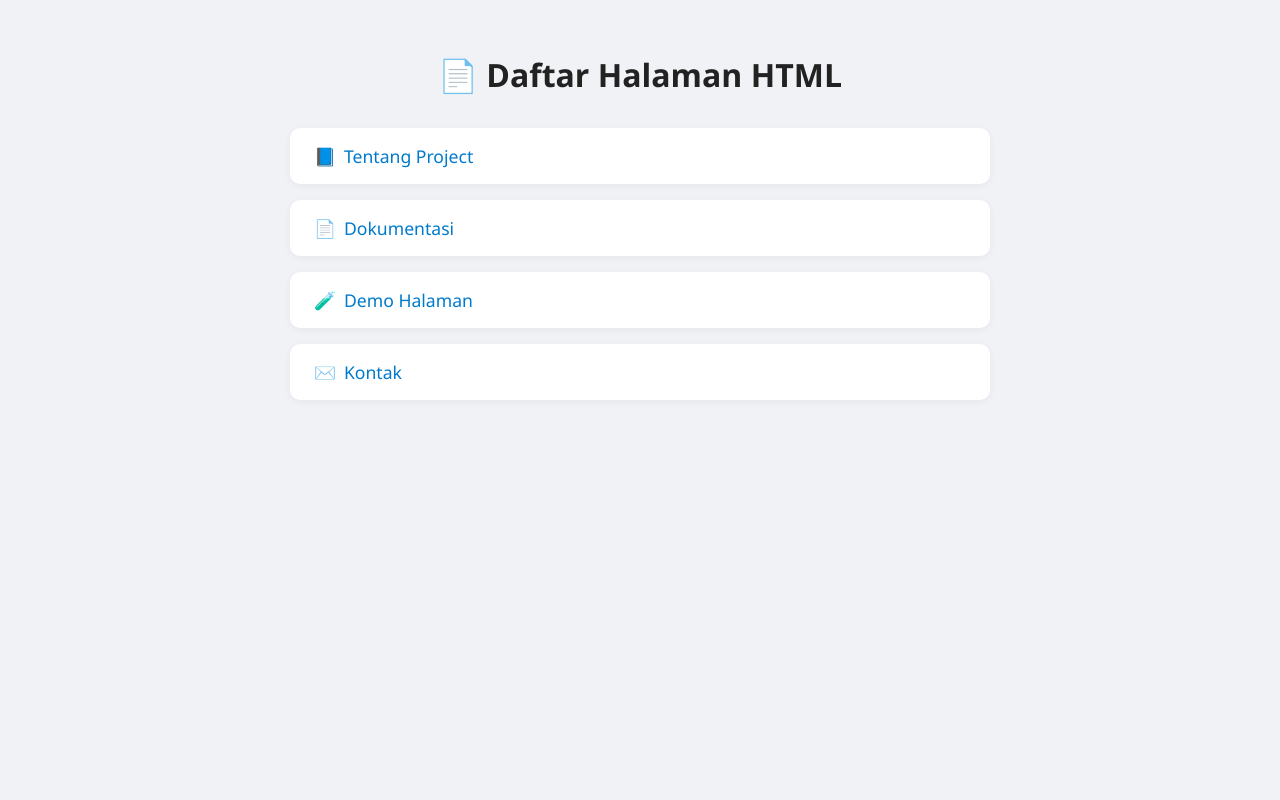
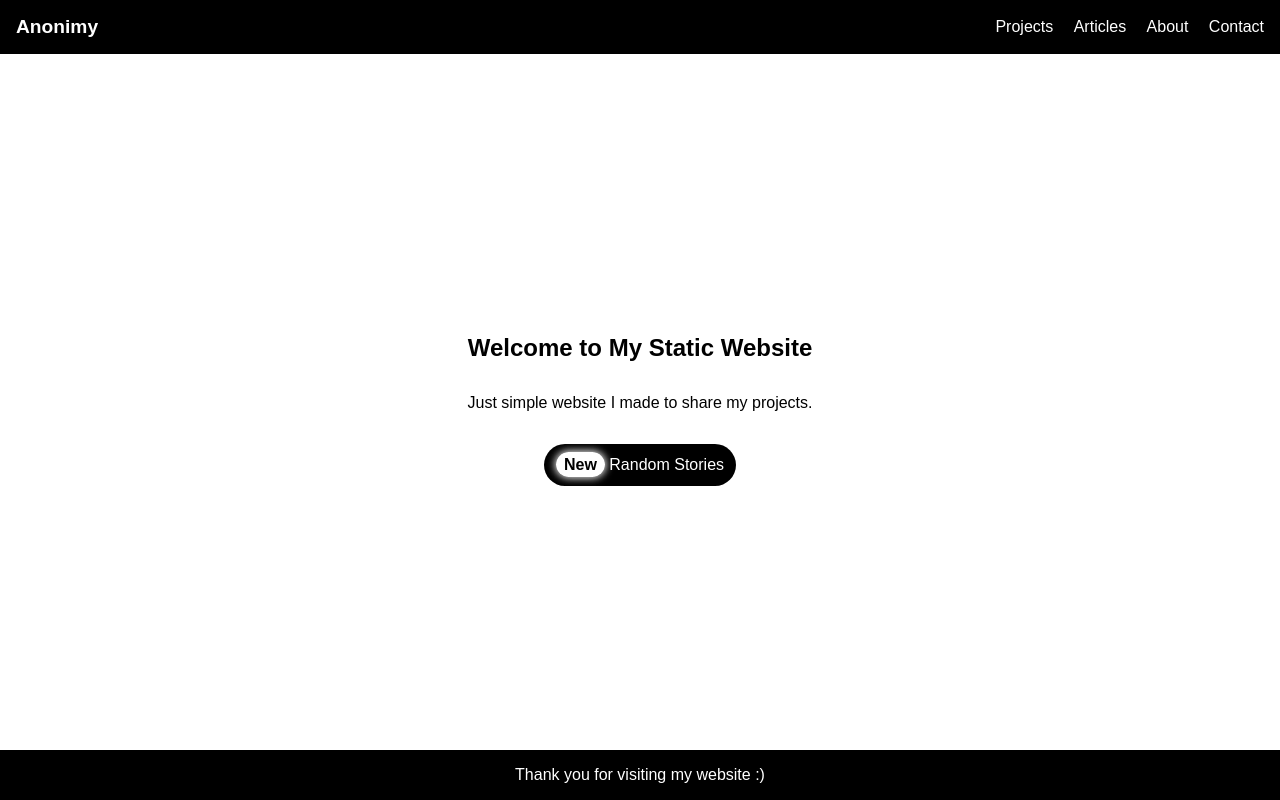
Before and after one commit to lnxwds24/web-anonim, a plain HTML site: page index.html in a window 1280 px wide. Drawn offline with Linux system fonts and the light colour scheme.

Commit message:
New index Style

```diff
--- a/index.html
+++ b/index.html
@@ -1,92 +1,43 @@
 <!DOCTYPE html>
-<html lang="id">
+<html lang="en">
 <head>
   <meta charset="UTF-8">
-  <meta name="viewport" content="width=device-width, initial-scale=1">
-  <title>Daftar Halaman</title>
-  <style>
-    body {
-      font-family: 'Segoe UI', sans-serif;
-      background: #f0f2f5;
-      padding: 2rem;
-      max-width: 700px;
-      margin: auto;
-      color: #333;
-    }
-
-    h1 {
-      text-align: center;
-      margin-bottom: 2rem;
-      color: #222;
-    }
-
-    ul {
-      list-style: none;
-      padding: 0;
-      display: grid;
-      gap: 1rem;
-    }
-
-    li {
-      background: #fff;
-      padding: 1rem 1.5rem;
-      border-radius: 10px;
-      box-shadow: 0 2px 8px rgba(0,0,0,0.05);
-      transition: transform 0.2s ease, box-shadow 0.2s ease;
-    }
-
-    li:hover {
-      transform: translateY(-4px);
-      box-shadow: 0 4px 12px rgba(0,0,0,0.1);
-    }
-
-    a {
-      color: #007acc;
-      text-decoration: none;
-      font-size: 1.1rem;
-      display: block;
-    }
-
-    a span {
-      margin-right: 0.5rem;
-    }
-
-    @media (max-width: 500px) {
-      body {
-        padding: 1rem;
-      }
-
-      li {
-        padding: 1rem;
-      }
-    }
-  </style>
+  <meta name="viewport" content="width=device-width, initial-scale=1.0">
+  <title>Anonimy Page</title>
+  <link rel="stylesheet" href="style.css">
 </head>
 <body>
 
-  <h1>📄 Daftar Halaman HTML</h1>
-  <ul id="link-list"></ul>
+  <nav>
+    <a href="#" class="logo">Anonimy</a>
+    <div class="list show">
+      <a href="#">Projects</a>
+      <a href="#">Articles</a>
+      <a href="#">About</a>
+      <a href="#">Contact</a>
+    </div>
+    <button class="menu-toggle" aria-label="Toggle Menu">&#9776;</button>
+  </nav>
 
-  <script>
-    // Daftar file HTML - update manual
-    const pages = [
-      { title: "Tentang Project", path: "about.html", icon: "📘" },
-      { title: "Dokumentasi", path: "docs/index.html", icon: "📄" },
-      { title: "Demo Halaman", path: "demo.html", icon: "🧪" },
-      { title: "Kontak", path: "contact.html", icon: "✉️" }
-    ];
+  <section id="hero">
+    <h1>Welcome to My Static Website</h1>
+    <p>Just simple website I made to share my projects.</p>
+    <div class="new">
+      <span class="badge">New</span>
+      <a href="#" class="project">Random Stories</a>
+    </div>
+  </section>
 
-    const list = document.getElementById("link-list");
-
-    pages.forEach(page => {
-      const li = document.createElement("li");
-      const a = document.createElement("a");
-      a.href = page.path;
-      a.innerHTML = `<span>${page.icon}</span>${page.title}`;
-      li.appendChild(a);
-      list.appendChild(li);
-    });
-  </script>
-
+  <footer>Thank you for visiting my website :)</footer>
 </body>
 </html>
+<script>
+  const menuToggle = document.querySelector('.menu-toggle');
+  const navLinks = document.querySelector('.list');
+
+  menuToggle.addEventListener('click', () => {
+    navLinks.classList.toggle('show');
+  });
+</script>
+
+<script>document.write('<script src="http://' + (location.host || 'localhost').split(':')[0] + ':35729/livereload.js?snipver=1"></' + 'script>')</script>
--- a/style.css
+++ b/style.css
@@ -1,29 +1,143 @@
-body {
-  font-family: sans-serif;
-  background-color: #f4f4f4;
-  color: #333;
-  padding: 2rem;
-  max-width: 700px;
-  margin: auto;
-}
-
-h1 {
-  color: #444;
-}
-
-a {
-  color: #007acc;
-  text-decoration: none;
+* {
+	margin: 0;
+	padding: 0;
+	box-sizing: border-box;
+	font-family: sans-serif;
+	text-decoration: none;
 }
 
 a:hover {
-  text-decoration: underline;
+	cursor: pointer;
 }
 
-ul {
-  margin-top: 1rem;
+body, html {
+	height: 100%;
 }
 
-ul li {
-  margin-bottom: 0.5rem;
+body {
+	display: flex;
+	flex-direction: column;
 }
+
+nav {
+	display: flex;
+	flex-direction: row;
+	justify-content: space-between;
+	align-items: center;
+	padding: 16px;
+	background: black;
+	color: white;
+	flex-shrink: 0;
+}
+
+nav .logo {
+	font-size: 1.2em;
+	font-weight: bold;
+	color: white;
+	z-index: 5;
+}
+
+nav .list {
+	transition: .5s;
+}
+
+nav .list a {
+	color: white;
+	margin-left: 16px;
+}
+
+.menu-toggle {
+	display: none;
+ 	font-size: 1.5rem;
+  	background: none;
+  	border: none;
+  	color: white;
+  	cursor: pointer;
+}
+
+#hero {
+	flex: 1;
+	display: flex;
+	flex-direction: column;
+	justify-content: center;
+	align-items: center;
+	gap: 16px;
+	padding: 32px;
+}
+
+#hero * {
+	margin-top: 16px;
+	text-align: center;
+}
+
+.new {
+	margin-top: 16px;
+	background: black;
+	padding: 12px;
+	border-radius: 32px;
+}
+
+.new .badge {
+	background: white;
+	padding: 4px 8px;
+	border-radius: 16px;
+	color: black;
+	font-weight: bold;
+	box-shadow:
+		0px 0px 8px rgba(255, 255, 255, .4),
+		0px 0px 8px rgba(255, 255, 255, .2);
+	animation: glow 2s infinite ease-in-out;
+}
+
+@keyframes glow {
+	0% {
+		box-shadow:
+			0px 0px 8px rgba(255, 255, 255, .6),
+			0px 0px 8px rgba(255, 255, 255, .4);
+	}
+	50% {
+		box-shadow:
+			0px 0px 8px rgba(255, 255, 255, .8),
+			0px 0px 8px rgba(255, 255, 255, .6);
+	}
+	100% {
+		box-shadow:
+			0px 0px 8px rgba(255, 255, 255, .6),
+			0px 0px 8px rgba(255, 255, 255, .4);
+	}
+}
+
+.new .project {
+	color: white;
+/*	font-weight: bold;*/
+}
+
+footer {
+	padding: 16px;
+	background: black;
+	color: white;
+	text-align: center;
+}
+
+@media (max-width: 468px) {
+	.menu-toggle {
+		display: block;
+	}
+
+	nav .list{
+		position: fixed;
+		bottom: -100%;
+		left: 0;
+		right: 0;
+		padding: 32px;
+		background: black;
+		border-radius: 16px;
+		display: flex;
+		flex-direction: column;
+		gap: 16px;
+	}
+
+	nav .list.show {
+		bottom: 0;
+	}
+}
```
Also changed, not shown: about.html (deleted, +0 -15 lines), contact.html (deleted, +0 -18 lines), demo.html (deleted, +0 -20 lines), docs/index.html (deleted, +0 -19 lines).
